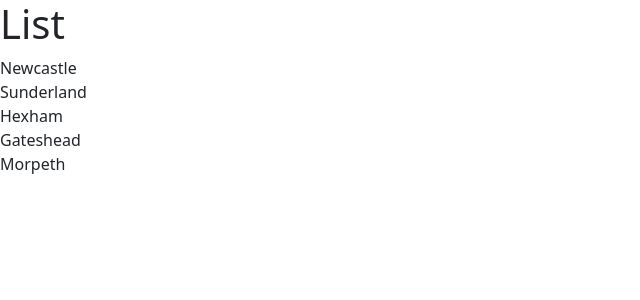
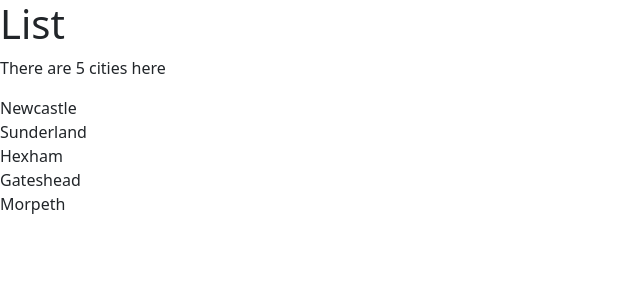
Before and after one commit to ChloeL-E/react-app, a React (Vite) app: page / in a window 1280 px wide. Shown: the top 300 px of the page, without its empty margins (0-640 px from the left). Built offline with nearby package versions, Linux system fonts and the light colour scheme; the HTML template or start-up script is replaced by a standard one.

Commit message:
Adding a dynamic message to listgroup component

```diff
--- a/src/components/ListGroup.tsx
+++ b/src/components/ListGroup.tsx
@@ -1,10 +1,13 @@
 function ListGroup() {
-  const items = ["Newcastle", "Sunderland", "Hexham", "Gateshead", "Morpeth"];
+  let items = ["Newcastle", "Sunderland", "Hexham", "Gateshead", "Morpeth"];
   // no for loops allowed in jsx so to loop through a list and display the items dynamically
   // we can us the map() function to convert each item in the items array to a list item and use and arrow function + jsx {} to display each item.
+
   return (
+    // checks if the length of the array === 5 and displays a message if it is
     <>
       <h1>List</h1>
+      {items.length === 5 && <p>There are 5 cities here</p>}
       <ul className="list-group">
         {items.map((item) => (
           <li key={item}>{item}</li>
```
